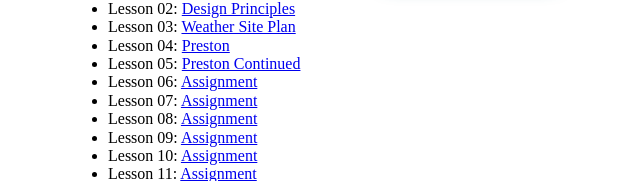
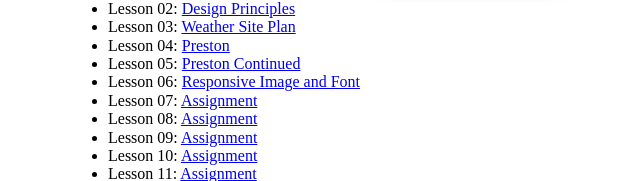
Before and after one commit to AdamFinder/adamfinder.github.io, a plain HTML site: page index.html in a window 1280 px wide. Shown: the part 173-354 px from the top of the page, without its empty margins (322-962 px from the left). Drawn offline with Linux system fonts and the light colour scheme; a script that the page names is missing.

Commit message:
portal update

```diff
--- a/index.html
+++ b/index.html
@@ -24,7 +24,7 @@
                         <li>Lesson 03: <a href="https://adamfinder.github.io/lesson3/">Weather Site Plan</a></li>
                         <li>Lesson 04: <a href="https://adamfinder.github.io/lesson4/preston-4.html">Preston</a></li>
                         <li>Lesson 05: <a href="https://adamfinder.github.io/lesson5/preston-5.html">Preston Continued</a></li>
-                        <li>Lesson 06: <a href="#">Assignment</a></li>
+                        <li>Lesson 06: <a href="https://adamfinder.github.io/lesson6/preston-6.html">Responsive Image and Font</a></li>
                         <li>Lesson 07: <a href="#">Assignment</a></li>
                         <li>Lesson 08: <a href="#">Assignment</a></li>
                         <li>Lesson 09: <a href="#">Assignment</a></li>
```
